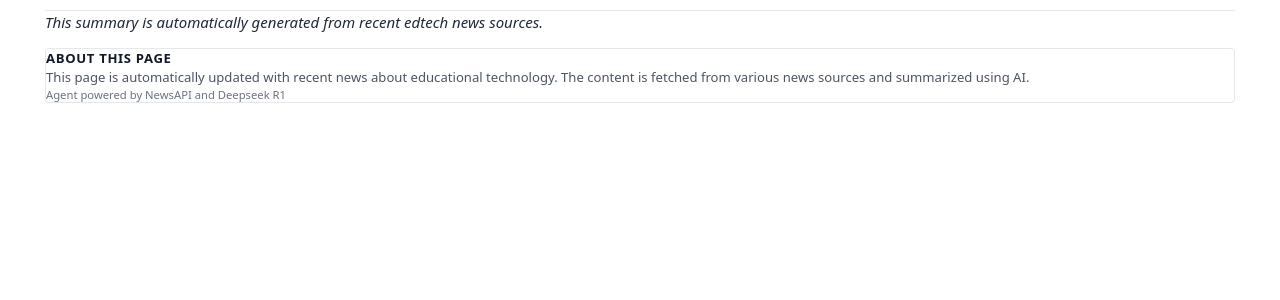
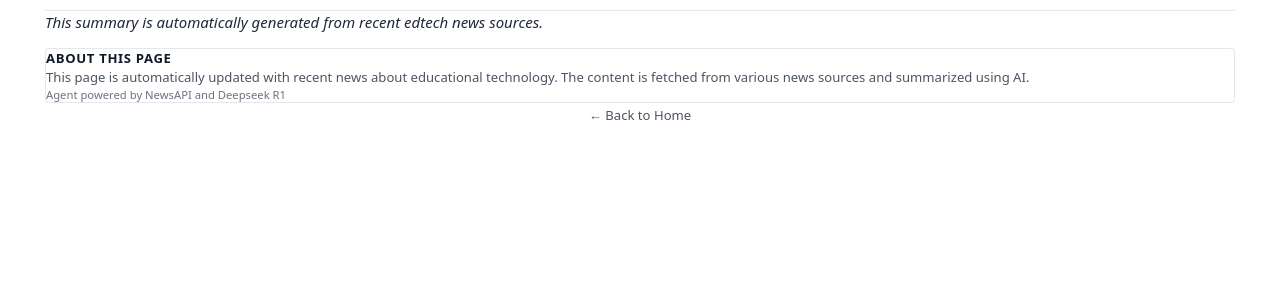
Before and after one commit to saldarji/darjix, a Jekyll site: the page built from news.html, in a window 1280 px wide. Shown: the part 550-850 px from the top of the page. Built offline with Jekyll 4.4.1, drawn with Linux system fonts in a browser that asks for light colours.

Commit message:
Add back-to-home button with correct Jekyll path

```diff
--- a/news.html
+++ b/news.html
@@ -27,5 +27,12 @@ title: EdTech News - DARJIX
       </p>
     </div>
 
+    <!-- Back Link -->
+    <div class="mt-8 text-center">
+      <a href="{{ '/' | relative_url }}" class="text-gray-600 hover:text-black text-sm">
+        ← Back to Home
+      </a>
+    </div>
+
   </div>
 </section>
```
